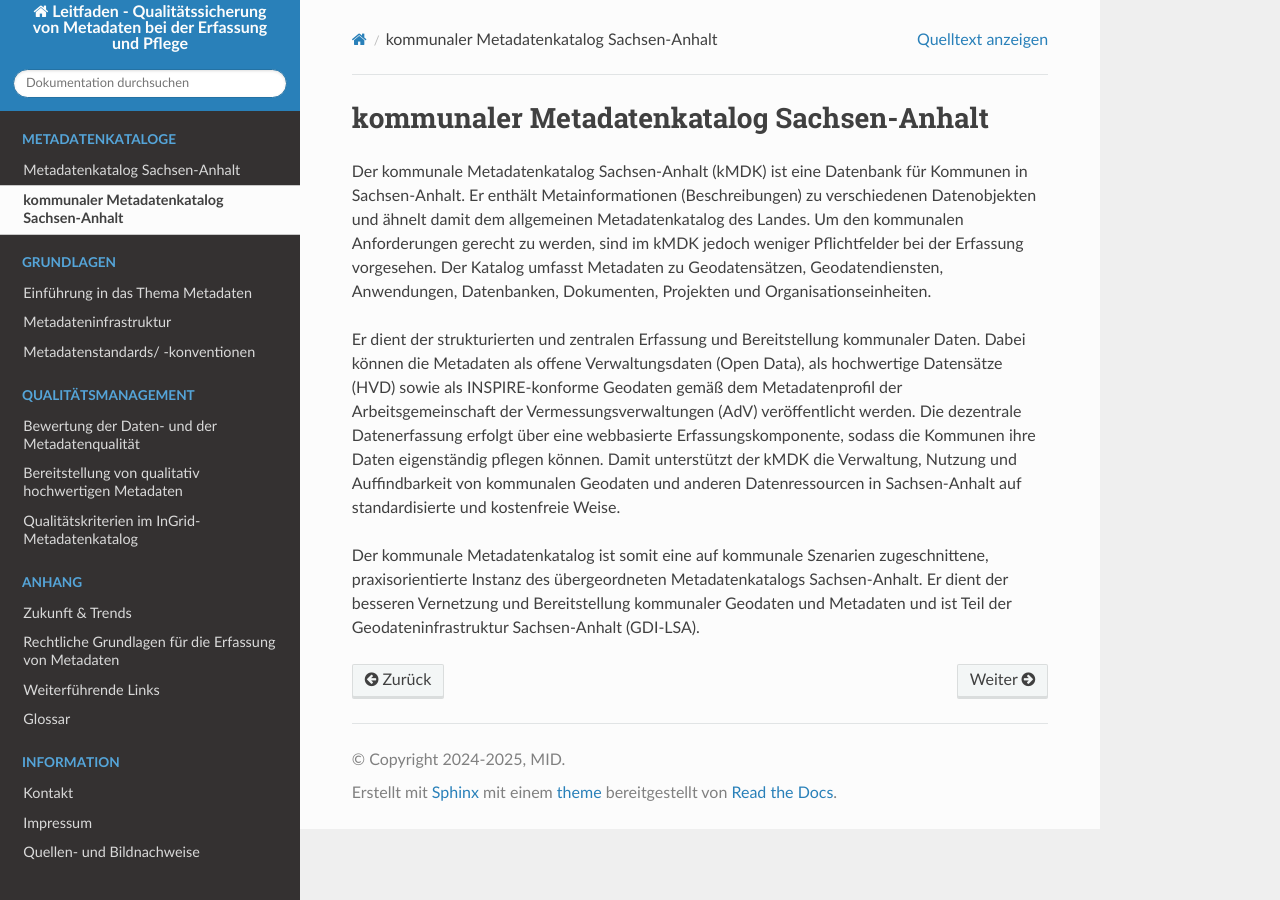
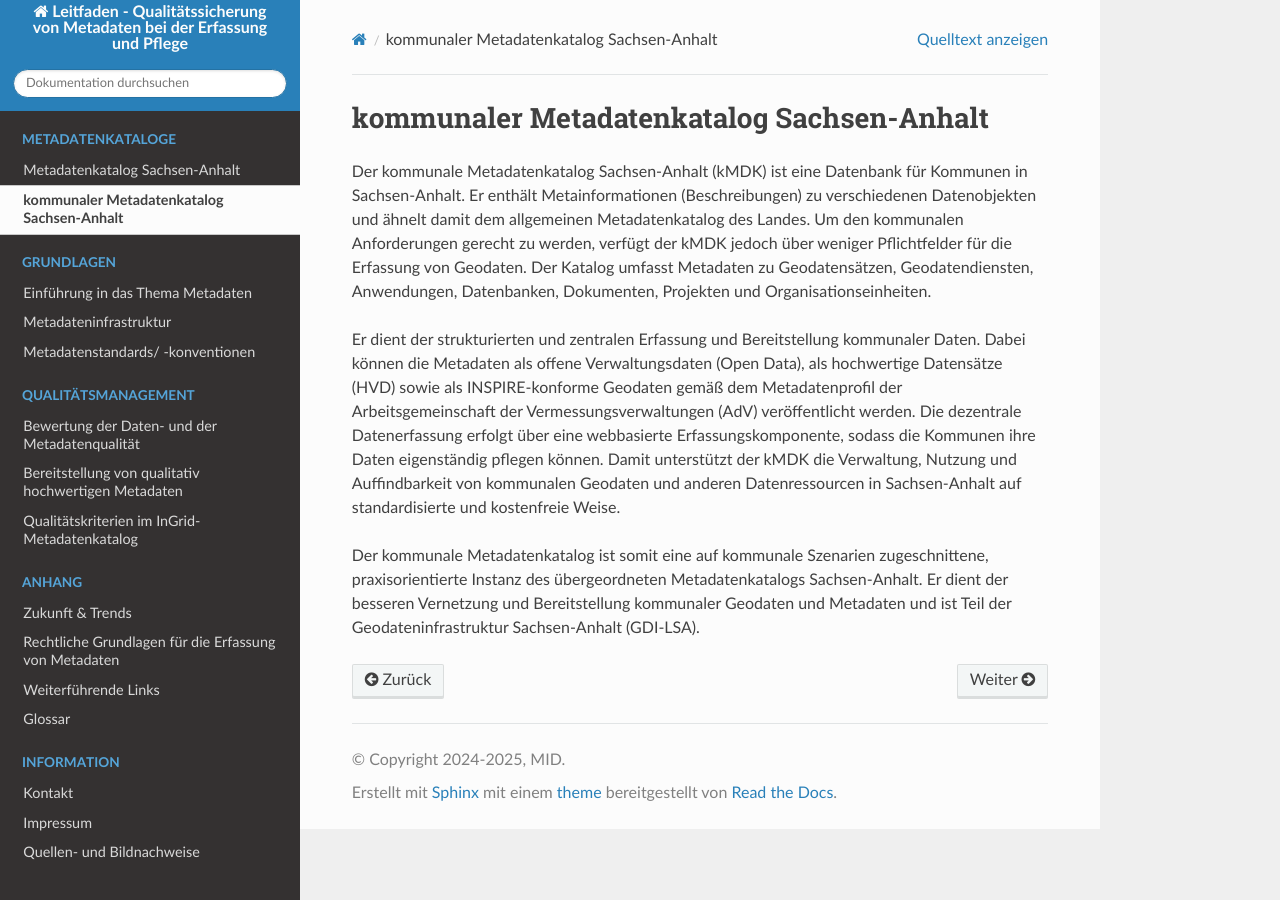
Before and after one commit to tomiwo/ingrid-mdk-st-high-quality-metadata, a Sphinx documentation site: the page built from docs/kataloge/kommunaler-metadatenkatalog_sachsen-anhalt.rst, in a window 1280 px wide. Built offline with Sphinx 7.4.7 and the Read the Docs theme 3.1.0, drawn with Linux system fonts in a browser that asks for light colours.

Commit message:
Aktualisierung

```diff
--- a/docs/kataloge/kommunaler-metadatenkatalog_sachsen-anhalt.rst
+++ b/docs/kataloge/kommunaler-metadatenkatalog_sachsen-anhalt.rst
@@ -2,7 +2,7 @@
 kommunaler Metadatenkatalog Sachsen-Anhalt
 ===========================================
 
-Der kommunale Metadatenkatalog Sachsen-Anhalt (kMDK) ist eine Datenbank für Kommunen in Sachsen-Anhalt. Er enthält Metainformationen (Beschreibungen) zu verschiedenen Datenobjekten und ähnelt damit dem allgemeinen Metadatenkatalog des Landes. Um den kommunalen Anforderungen gerecht zu werden, sind im kMDK jedoch weniger Pflichtfelder bei der Erfassung vorgesehen. Der Katalog umfasst Metadaten zu Geodatensätzen, Geodatendiensten, Anwendungen, Datenbanken, Dokumenten, Projekten und Organisationseinheiten.
+Der kommunale Metadatenkatalog Sachsen-Anhalt (kMDK) ist eine Datenbank für Kommunen in Sachsen-Anhalt. Er enthält Metainformationen (Beschreibungen) zu verschiedenen Datenobjekten und ähnelt damit dem allgemeinen Metadatenkatalog des Landes. Um den kommunalen Anforderungen gerecht zu werden, verfügt der kMDK jedoch über weniger Pflichtfelder für die Erfassung von Geodaten. Der Katalog umfasst Metadaten zu Geodatensätzen, Geodatendiensten, Anwendungen, Datenbanken, Dokumenten, Projekten und Organisationseinheiten.
 
 Er dient der strukturierten und zentralen Erfassung und Bereitstellung kommunaler Daten. Dabei können die Metadaten als offene Verwaltungsdaten (Open Data), als hochwertige Datensätze (HVD) sowie als INSPIRE-konforme Geodaten gemäß dem Metadatenprofil der Arbeitsgemeinschaft der Vermessungsverwaltungen (AdV) veröffentlicht werden. Die dezentrale Datenerfassung erfolgt über eine webbasierte Erfassungskomponente, sodass die Kommunen ihre Daten eigenständig pflegen können. Damit unterstützt der kMDK die Verwaltung, Nutzung und Auffindbarkeit von kommunalen Geodaten und anderen Datenressourcen in Sachsen-Anhalt auf standardisierte und kostenfreie Weise.
 
--- a/docs/kataloge/metadatenkatalog_sachsen-anhalt.rst
+++ b/docs/kataloge/metadatenkatalog_sachsen-anhalt.rst
@@ -4,6 +4,6 @@ Metadatenkatalog Sachsen-Anhalt
 
 Der Metadatenkatalog Sachsen-Anhalt ist eine zentrale Datenbank zur Erfassung und Bereitstellung von Metadaten verschiedener Datentypen wie Anwendungen, Datenbanken, Geodatensätze, Geodatendienste, Dokumente, Organisationseinheiten und Projekte. Die Metadaten werden dezentral über eine webbasierte Komponente zur Metadatenerfassung der Software InGrid erfasst und können online aktualisiert werden. Das Ziel besteht darin, die Daten der Behörden in Sachsen-Anhalt zentral zugänglich und durchsuchbar zu machen. Dadurch soll mehr Transparenz geschaffen und die Nutzung der Daten erleichtert werden.
 
-Der Katalog ist Teil einer Länderkooperation und wird über das Portal MetaVer.de bereitgestellt. Über dieses Portal werden Metadaten für die Landesverwaltung, Kommunen sowie für Umwelt- und Geoinformationsnetze bereitgestellt. Die erfassten Metadaten können über verschiedene Geoportale recherchiert werden, beispielsweise über das Geoportal Sachsen-Anhalt, Geoportal.de, das INSPIRE-Geoportal oder GovData.de. Dabei folgt der Metadatenkatalog dem Prinzip der zentralen Pflege der Metadaten, die dann mehrfach verwendet und gefunden werden können.
+Der Katalog ist Teil einer Länderkooperation und wird über das Portal MetaVer.de bereitgestellt. Über dieses Portal werden Metadaten für die Landesverwaltung, Kommunen sowie für Umwelt- und Geoinformationsnetze bereitgestellt. Die erfassten Metadaten können über verschiedene Geodatenportale recherchiert werden, beispielsweise über das Geodatenportal Sachsen-Anhalt, Geoportal.de, das INSPIRE-Geoportal oder GovData.de. Dabei folgt der Metadatenkatalog dem Prinzip der zentralen Pflege der Metadaten, die dann mehrfach verwendet und gefunden werden können.
 
 Der Katalog enthält außerdem Adressdaten von Einrichtungen, die Auskunft über die erfassten Informationen geben können. Diese sind nach Organisationen und Personen strukturiert. Das Portal ist öffentlich zugänglich, für die Datenverwaltung gelten jedoch Nutzerberechtigungen. Der Betrieb der Metadateninfrastruktur wird gemeinsam mit anderen Bundesländern organisiert und vom Ministerium für Wissenschaft, Energie, Klimaschutz und Umwelt des Landes Sachsen-Anhalt koordiniert.
```
Also changed, not shown: docs/img/metadateninfrastruktur/mis_1024.png.
